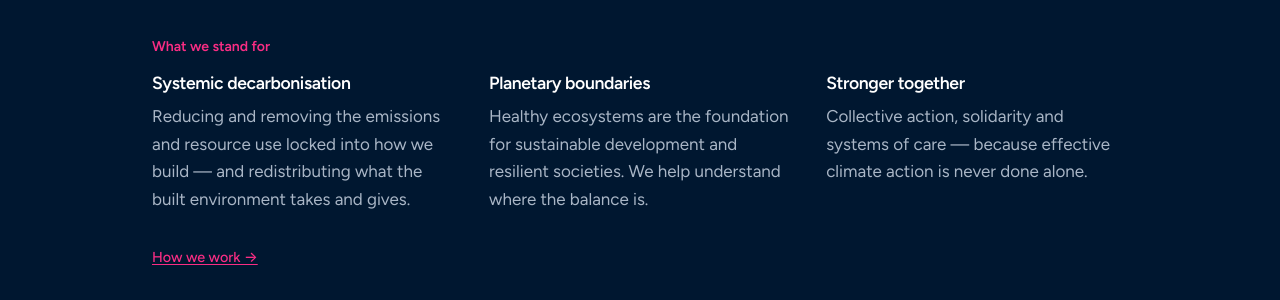
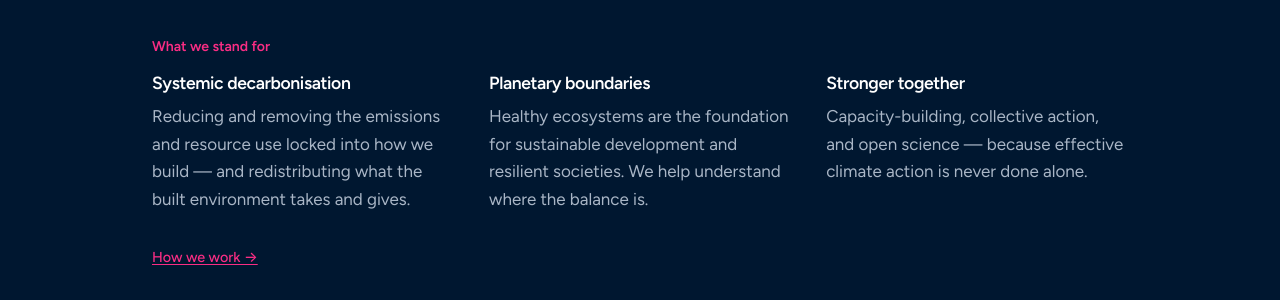
Before and after one commit to mroeck/riselabs.at, a Jekyll site: the page built from index.md, in a window 1280 px wide and 900 px high, scrolled down 550 px. Shown: the part 154-454 px from the top of the window. Built offline with Jekyll 4.4.1, drawn with Linux system fonts in a browser that asks for light colours.

Commit message:
Update index.md

```diff
--- a/index.md
+++ b/index.md
@@ -27,7 +27,7 @@ wip: true   # shows the "Page in progress" note by the theme toggle
       </div>
       <div>
         <h3>Stronger together</h3>
-        <p class="muted">Collective action, solidarity and systems of care —
+        <p class="muted">Capacity-building, collective action, and open science —
         because effective climate action is never done alone.</p>
       </div>
     </div>
```
